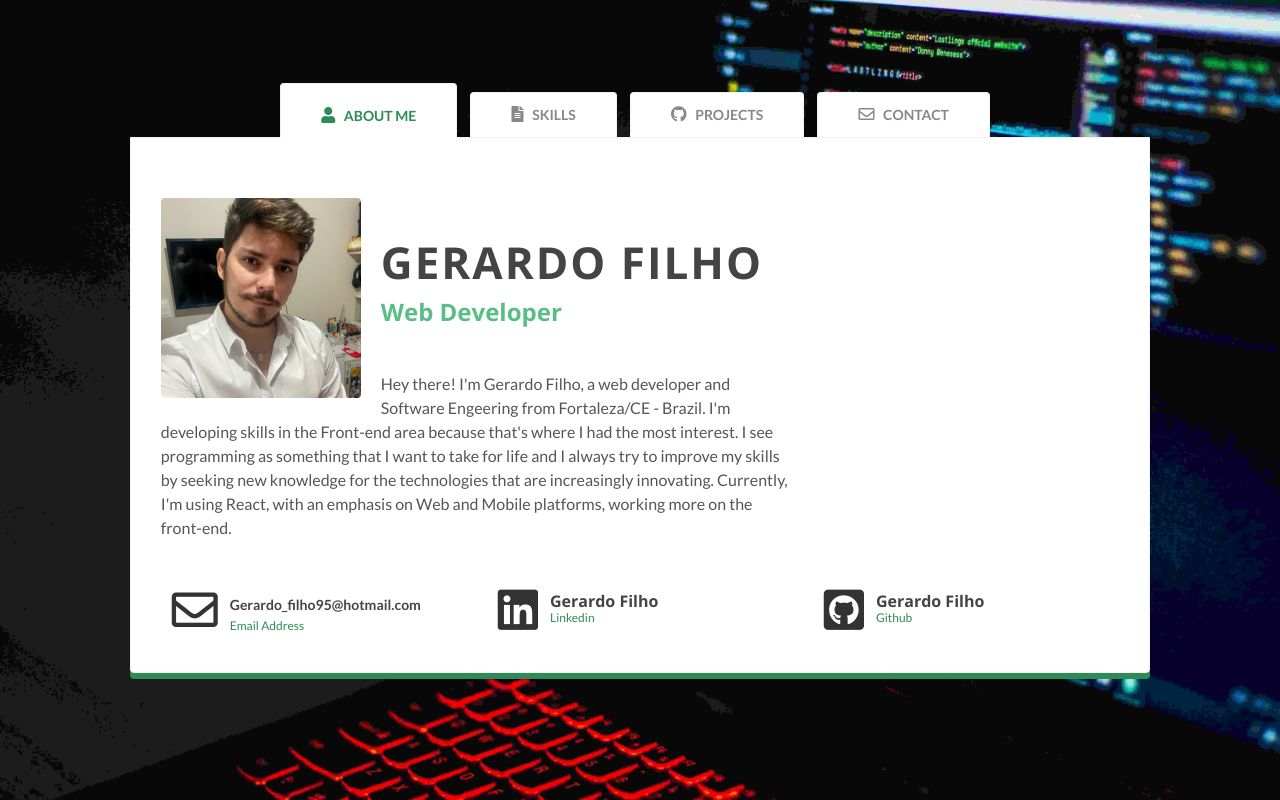
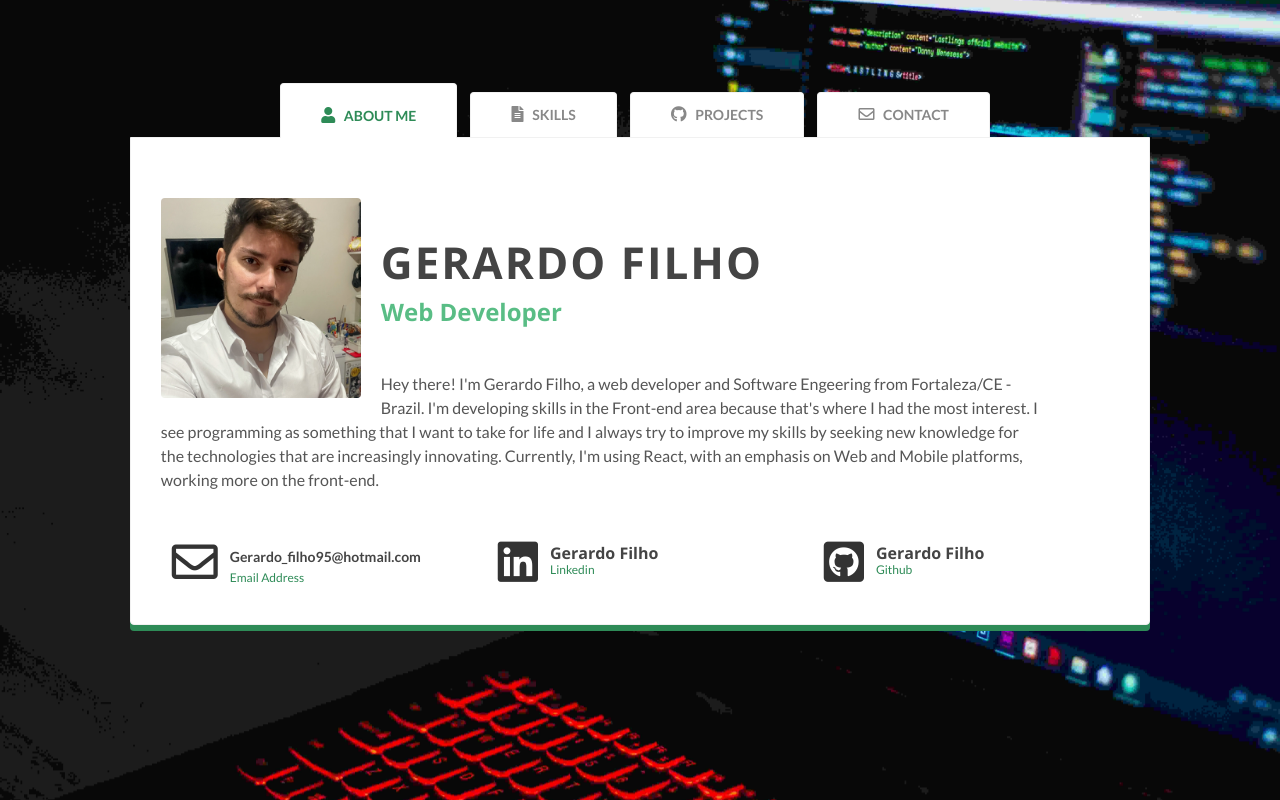
Before and after one commit to GerardoFilho/Gerardof.github.io, a plain HTML site: page index.html in a window 1280 px wide. Drawn offline with nearby package versions, Linux system fonts and the light colour scheme; a web font is replaced by a local one.

Commit message:
atualizado width

```diff
--- a/css/main.css
+++ b/css/main.css
@@ -1193,7 +1193,7 @@ Change widths as necessary
   }
 
   .g2 {
-    width: 64.667%;
+    width: 90%;
   }
 
   .g3 {
```
